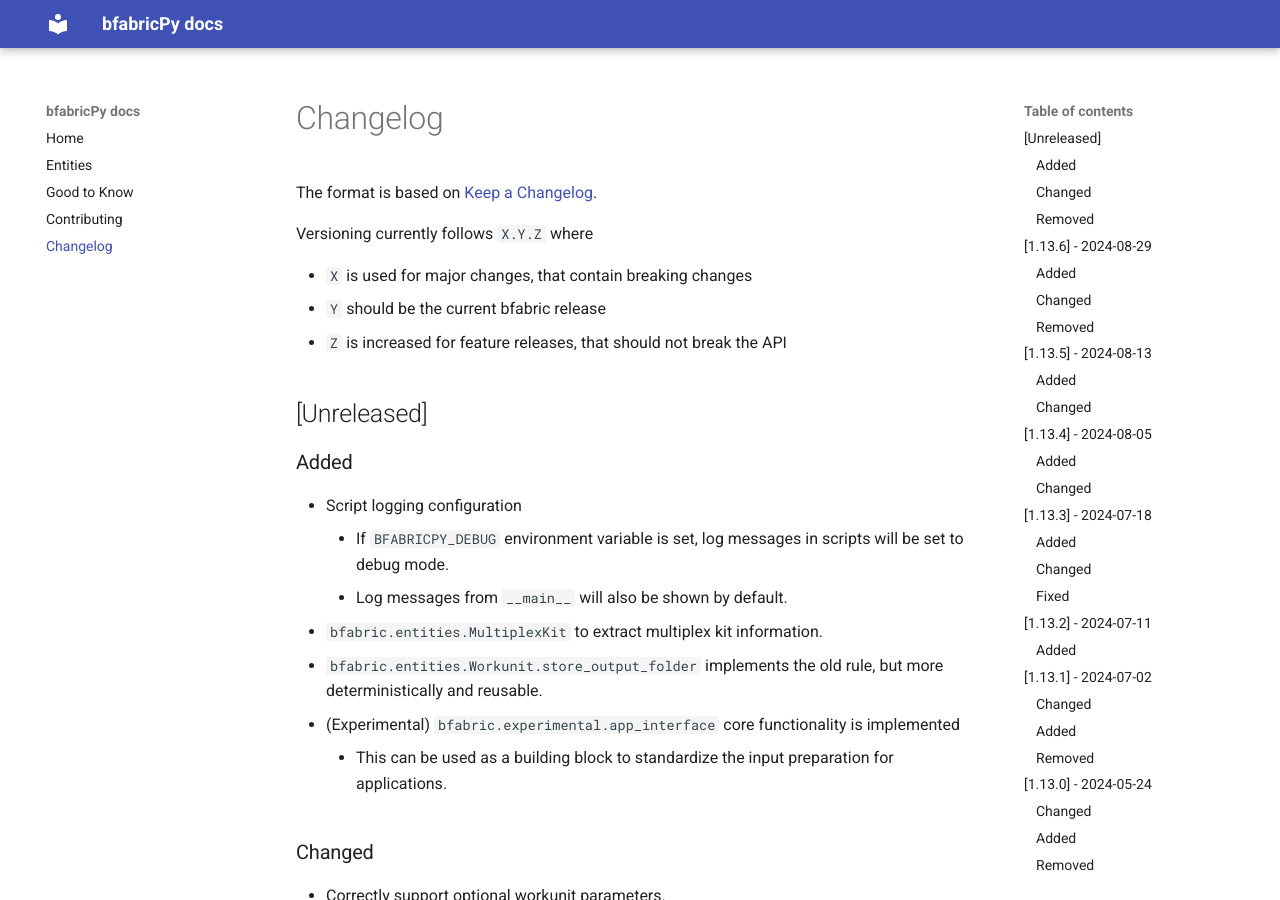
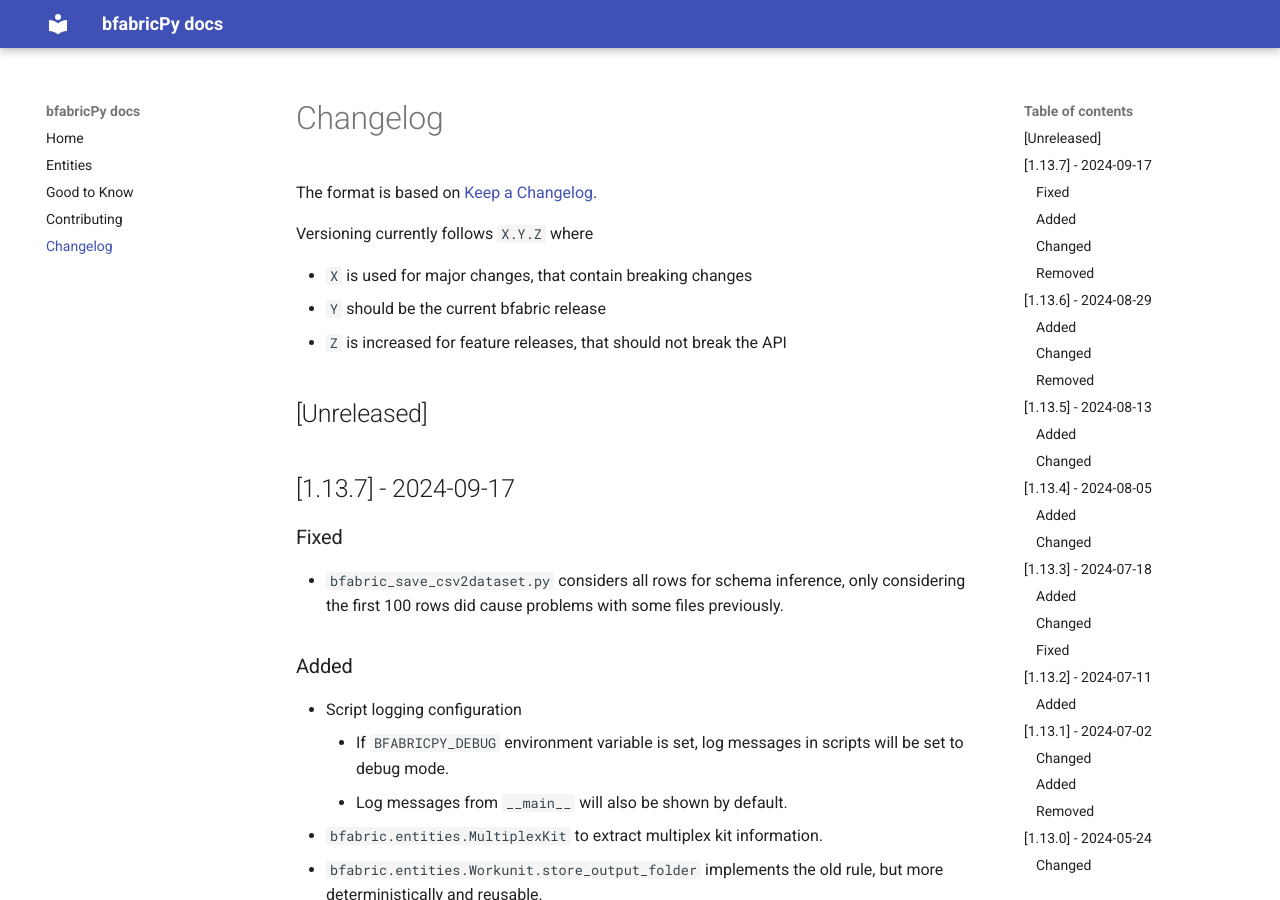
Before and after one commit to fgcz/bfabricPy, an MkDocs documentation site: the page built from docs/changelog.md, in a window 1280 px wide and 900 px high. Built offline with MkDocs 1.6.1 and Material for MkDocs 9.7.7, drawn with Linux system fonts in a browser that asks for light colours.

Commit message:
changelog

```diff
--- a/docs/changelog.md
+++ b/docs/changelog.md
@@ -9,6 +9,12 @@ Versioning currently follows `X.Y.Z` where
 - `Z` is increased for feature releases, that should not break the API
 
 ## \[Unreleased\]
+
+## \[1.13.7\] - 2024-09-17
+
+### Fixed
+
+- `bfabric_save_csv2dataset.py` considers all rows for schema inference, only considering the first 100 rows did cause problems with some files previously.
 
 ### Added
 
```
